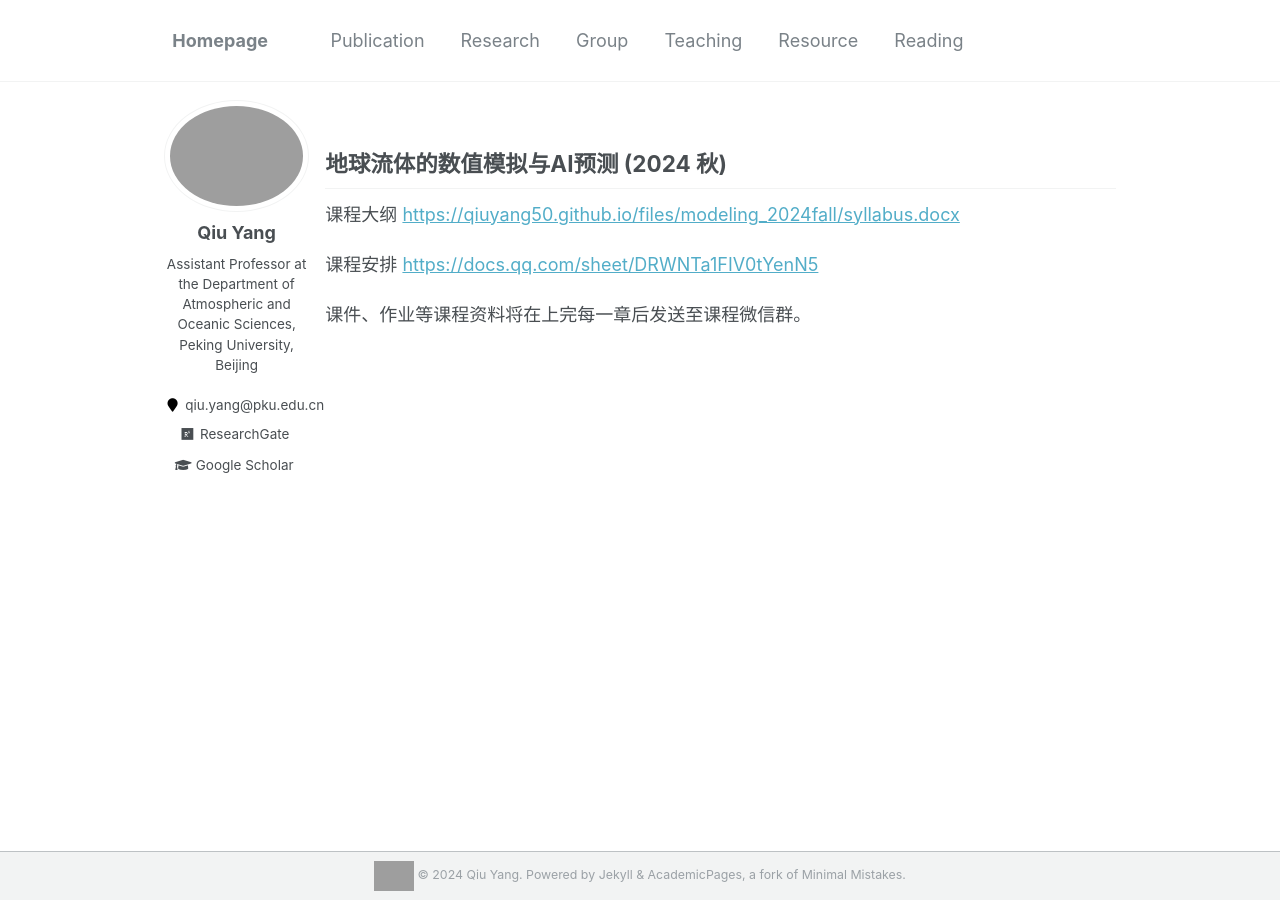
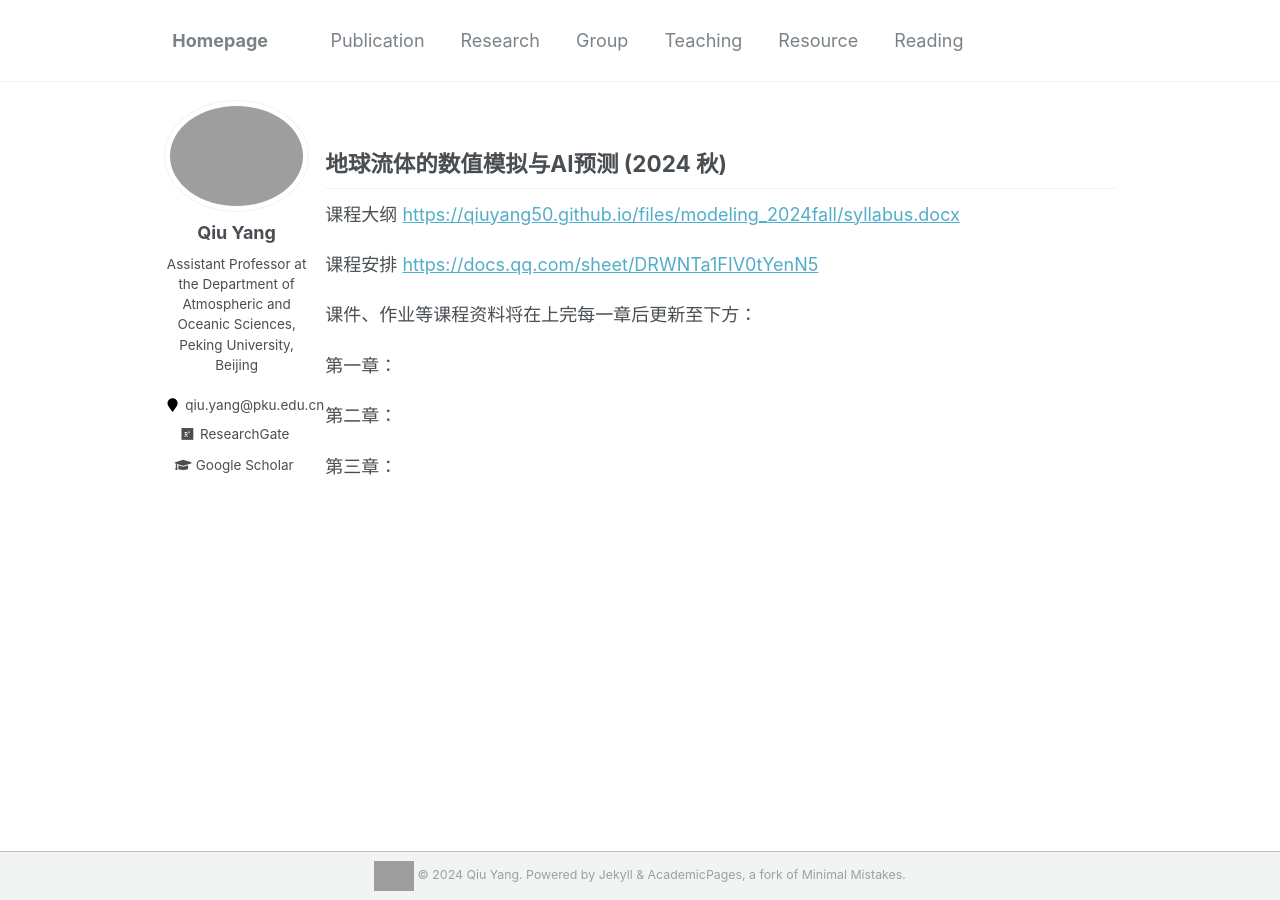
Before and after one commit to qiuyang50/qiuyang50.github.io, a Jekyll site: the page built from _pages/modeling_2024fall.md, in a window 1280 px wide. Built offline with Jekyll 4.4.1, drawn with Linux system fonts in a browser that asks for light colours; grey boxes are pictures that could not be loaded.

Commit message:
Update modeling_2024fall.md

```diff
--- a/_pages/modeling_2024fall.md
+++ b/_pages/modeling_2024fall.md
@@ -10,4 +10,10 @@ filename: modeling_2024fall.md
 
 课程安排 [https://docs.qq.com/sheet/DRWNTa1FIV0tYenN5](https://docs.qq.com/sheet/DRWNTa1FIV0tYenN5)
 
-课件、作业等课程资料将在上完每一章后发送至课程微信群。
+课件、作业等课程资料将在上完每一章后更新至下方：
+
+第一章：
+
+第二章：
+
+第三章：
```
